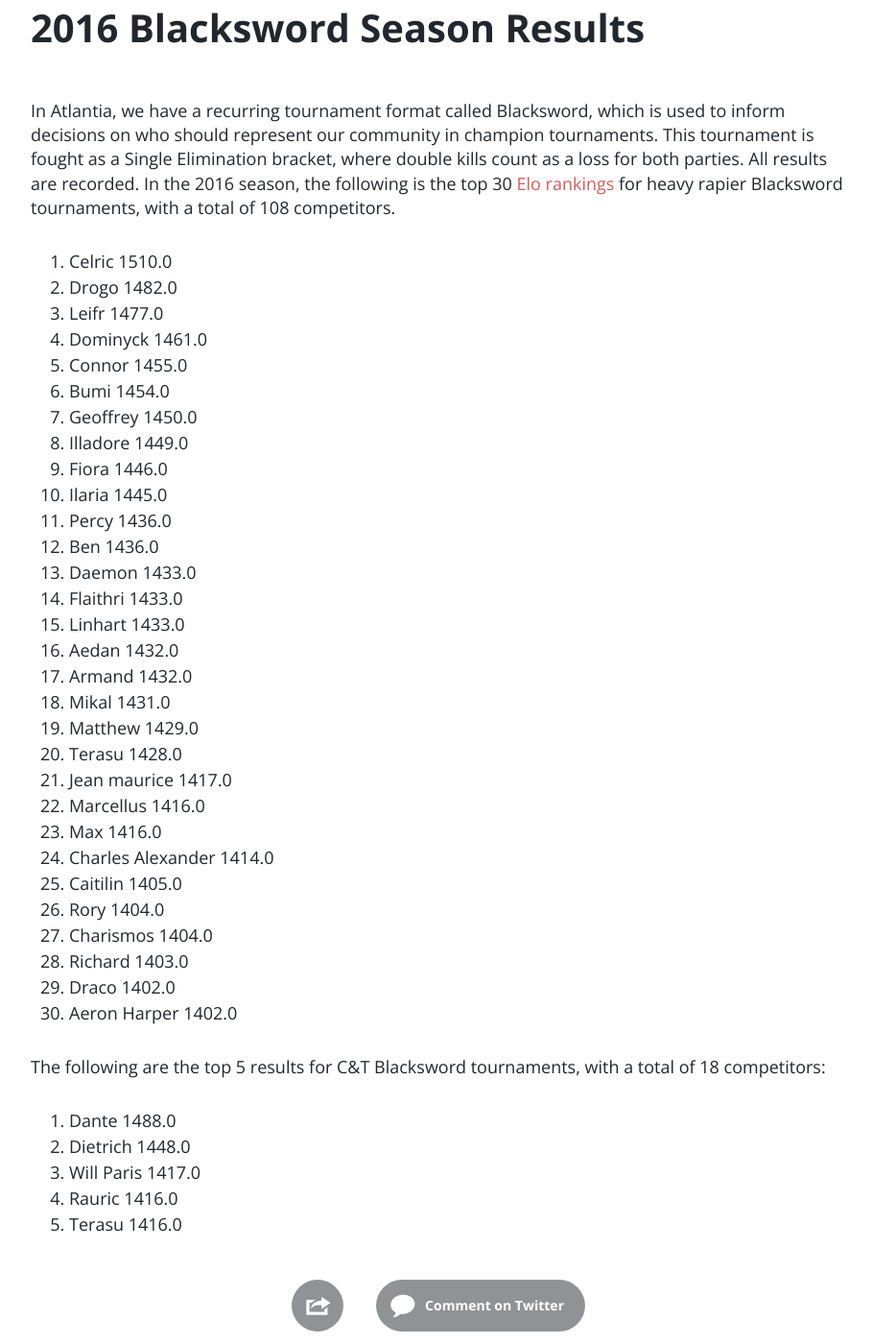
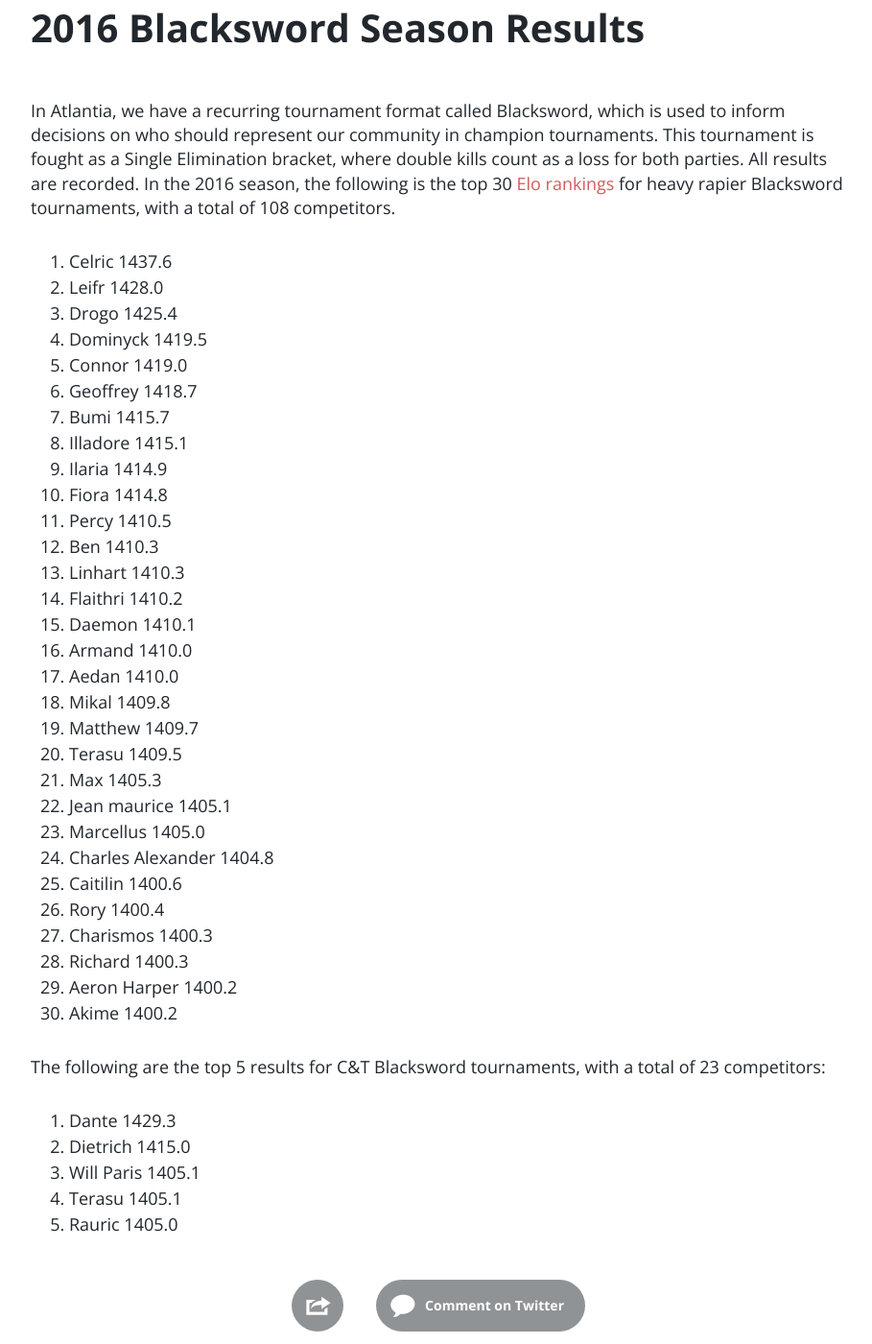
Before and after one commit to demoray/demoray.github.io, a Jekyll site: the page built from _posts/2016-08-26-blacksword-data.md, in a window 1280 px wide and 1400 px high, scrolled down 351 px. Shown: the whole window at 96% size, without its empty margins (183-1092 px from the left). Built offline with Jekyll 4.4.1, drawn with Linux system fonts in a browser that asks for light colours; comment, search, counter and statistics services are not loaded.

Commit message:
integrate double kills as a "tie" in Elo terms

```diff
--- a/_posts/2016-08-26-blacksword-data.md
+++ b/_posts/2016-08-26-blacksword-data.md
@@ -6,41 +6,41 @@ image: digrassi.jpg
 
 In Atlantia, we have a recurring tournament format called Blacksword, which is used to inform decisions on who should represent our community in champion tournaments.  This tournament is fought as a Single Elimination bracket, where double kills count as a loss for both parties.  All results are recorded.  In the 2016 season, the following is the top 30 [Elo rankings](https://en.wikipedia.org/wiki/Elo_rating_system) for heavy rapier Blacksword tournaments, with a total of 108 competitors.
 
-1. Celric 1510.0
-2. Drogo 1482.0
-3. Leifr 1477.0
-4. Dominyck 1461.0
-5. Connor 1455.0
-6. Bumi 1454.0
-7. Geoffrey 1450.0
-8. Illadore 1449.0
-9. Fiora 1446.0
-10. Ilaria 1445.0
-11. Percy 1436.0
-12. Ben 1436.0
-13. Daemon 1433.0
-14. Flaithri 1433.0
-15. Linhart 1433.0
-16. Aedan 1432.0
-17. Armand 1432.0
-18. Mikal 1431.0
-19. Matthew 1429.0
-20. Terasu 1428.0
-21. Jean maurice 1417.0
-22. Marcellus 1416.0
-23. Max 1416.0
-24. Charles Alexander 1414.0
-25. Caitilin 1405.0
-26. Rory 1404.0
-27. Charismos 1404.0
-28. Richard 1403.0
-29. Draco 1402.0
-30. Aeron Harper 1402.0
+1. Celric 1437.6
+2. Leifr 1428.0
+3. Drogo 1425.4
+4. Dominyck 1419.5
+5. Connor 1419.0
+6. Geoffrey 1418.7
+7. Bumi 1415.7
+8. Illadore 1415.1
+9. Ilaria 1414.9
+10. Fiora 1414.8
+11. Percy 1410.5
+12. Ben 1410.3
+13. Linhart 1410.3
+14. Flaithri 1410.2
+15. Daemon 1410.1
+16. Armand 1410.0
+17. Aedan 1410.0
+18. Mikal 1409.8
+19. Matthew 1409.7
+20. Terasu 1409.5
+21. Max 1405.3
+22. Jean maurice 1405.1
+23. Marcellus 1405.0
+24. Charles Alexander 1404.8
+25. Caitilin 1400.6
+26. Rory 1400.4
+27. Charismos 1400.3
+28. Richard 1400.3
+29. Aeron Harper 1400.2
+30. Akime 1400.2
 
-The following are the top 5 results for C&T Blacksword tournaments, with a total of 18 competitors:
+The following are the top 5 results for C&T Blacksword tournaments, with a total of 23 competitors:
 
-1. Dante 1488.0
-2. Dietrich 1448.0
-3. Will Paris 1417.0
-4. Rauric 1416.0
-5. Terasu 1416.0
+1. Dante 1429.3
+2. Dietrich 1415.0
+3. Will Paris 1405.1
+4. Terasu 1405.1
+5. Rauric 1405.0
```
